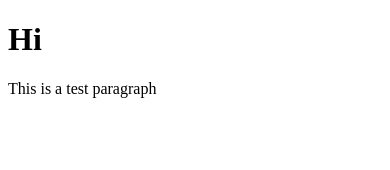
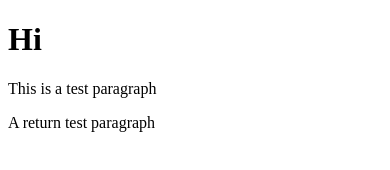
Before and after one commit to patrickingj/Spck-test, a plain HTML site: page index.html in a window 390 px wide. Drawn offline with Linux system fonts and the light colour scheme.

Commit message:
swnt from mobile

```diff
--- a/index.html
+++ b/index.html
@@ -10,6 +10,7 @@
 <body>
   <h1>Hi</h1>
   <p>This is a test paragraph</p>
+  <p>A return test paragraph</p>
 </body>
 
 </html>
```
